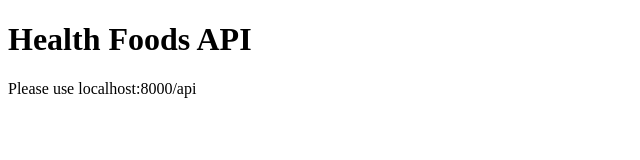
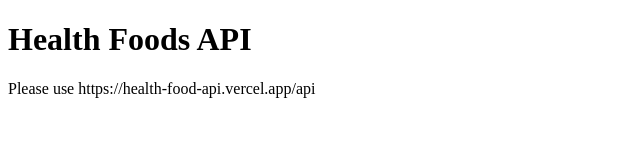
Before and after one commit to MStoutTech/health-foods-api, a website: page index.html in a window 1280 px wide. Shown: the whole page, without its empty margins (0-640 px from the left). Drawn offline with Linux system fonts and the light colour scheme.

Commit message:
added vercel link to html

```diff
--- a/index.html
+++ b/index.html
@@ -7,6 +7,6 @@
 </head>
 <body>
     <h1>Health Foods API</h1>
-    <p> Please use localhost:8000/api </p>
+    <p> Please use https://health-food-api.vercel.app/api </p>
 </body>
 </html>
```
